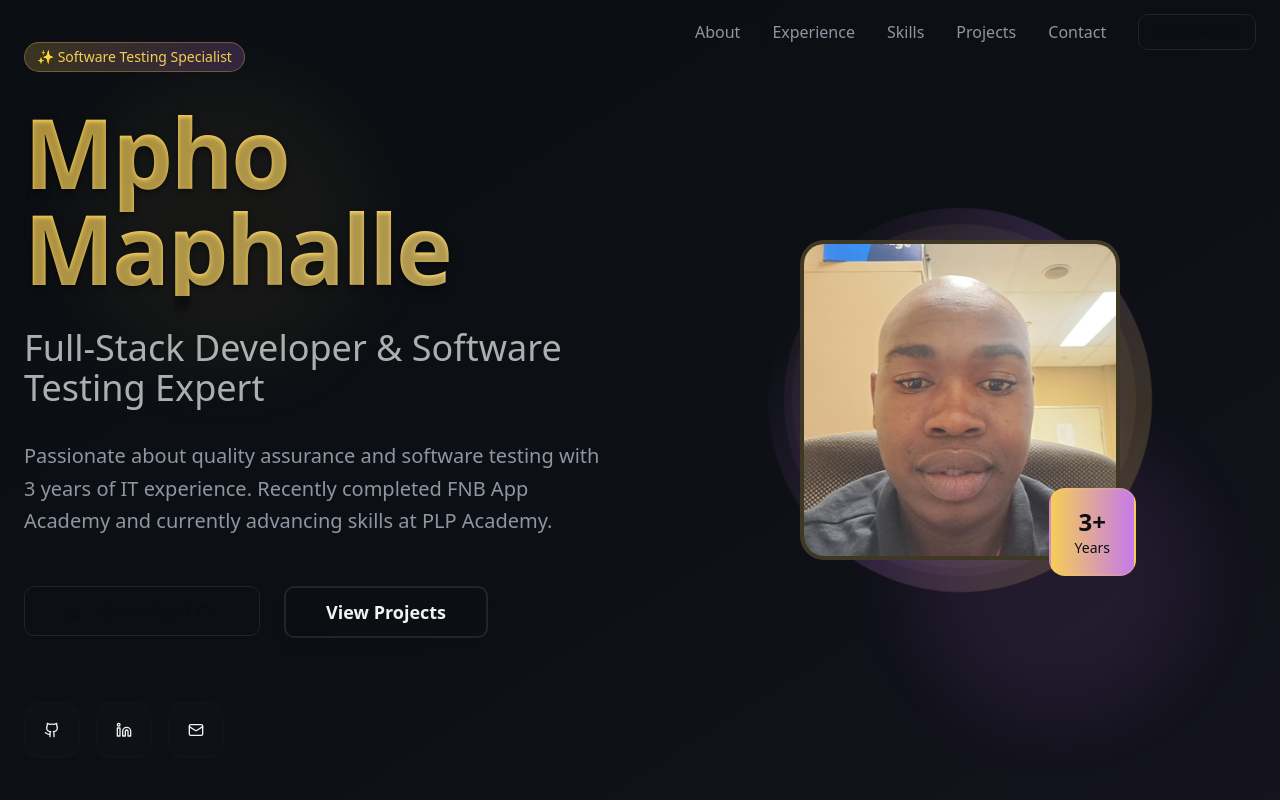
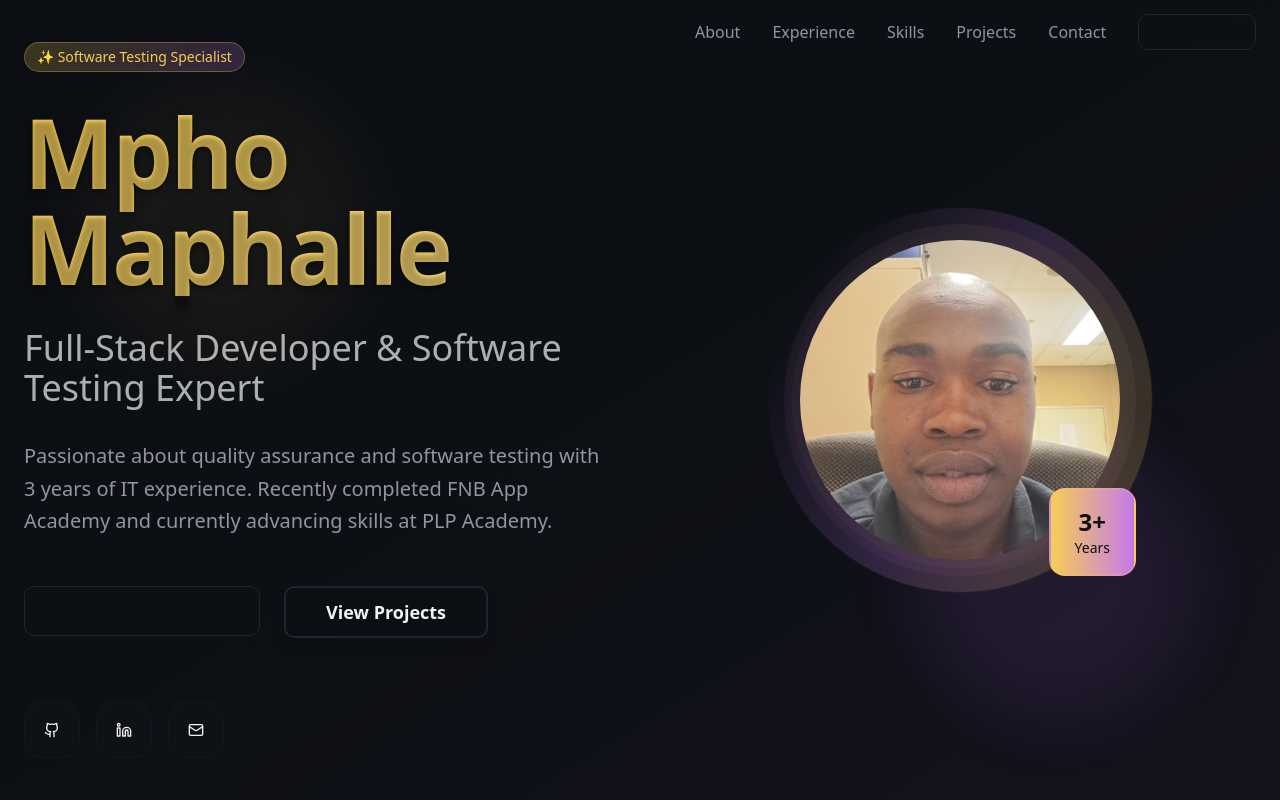
Before and after one commit to Winnie-2025/mphos-test-craft, a React (Vite) app: page / in a window 1280 px wide. Shown: the top 800 px of the page. Built offline with nearby package versions, Linux system fonts and the light colour scheme.

Commit message:
Remove square photo frame
Removed the square photo frame, leaving only the circular frame around the profile picture.
-edited src/components/Hero.tsx

```diff
--- a/src/components/Hero.tsx
+++ b/src/components/Hero.tsx
@@ -78,13 +78,13 @@ const Hero = () => {
               <div className="absolute -inset-2 bg-gradient-to-r from-primary/15 via-accent/15 to-tech-orange/15 rounded-full opacity-25 group-hover:opacity-40 animate-spin transition-opacity duration-300" style={{ animationDuration: '6s', animationDirection: 'reverse' }} />
 
               {/* Profile Image */}
-              <div className="relative w-80 h-80 mx-auto rounded-3xl overflow-hidden border-4 border-primary/20 shadow-premium group-hover:scale-[1.02] transition-transform duration-300 bg-card">
+              <div className="relative w-80 h-80 mx-auto rounded-full overflow-hidden group-hover:scale-[1.02] transition-transform duration-300">
                 <img
                   src="/lovable-uploads/1b4caea4-740f-490f-a252-fa3617d7e526.png"
                   alt="Mpho Maphalle - Software Testing Specialist"
                   className="w-full h-full object-cover transition-transform duration-300 group-hover:scale-105"
                 />
-                <div className="absolute inset-0 bg-gradient-to-t from-primary/10 via-transparent to-accent/10 opacity-0 group-hover:opacity-100 transition-opacity duration-300" />
+                <div className="absolute inset-0 bg-gradient-to-t from-primary/10 via-transparent to-accent/10 opacity-0 group-hover:opacity-100 transition-opacity duration-300 rounded-full" />
               </div>
 
               {/* Experience Badge */}
```
